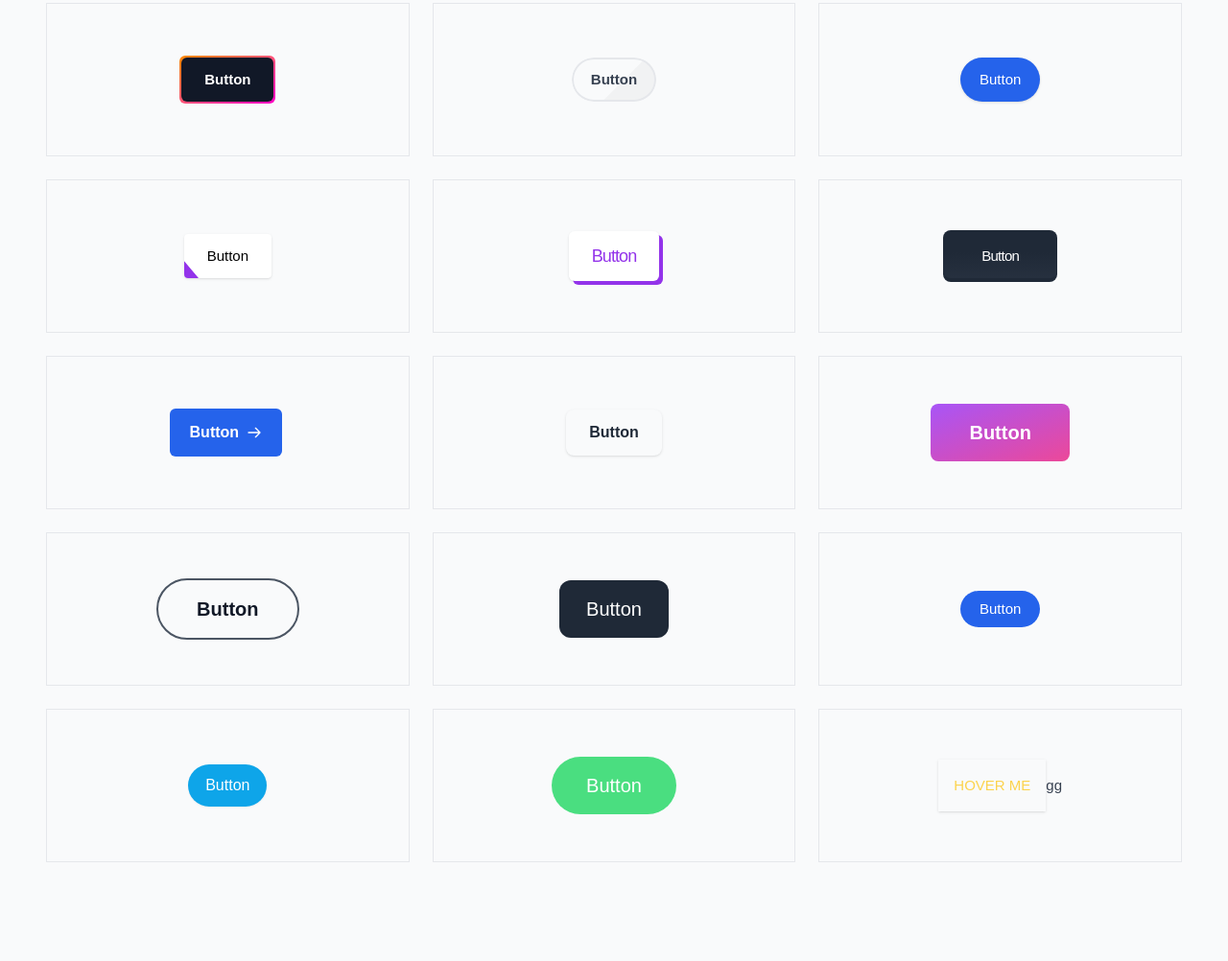
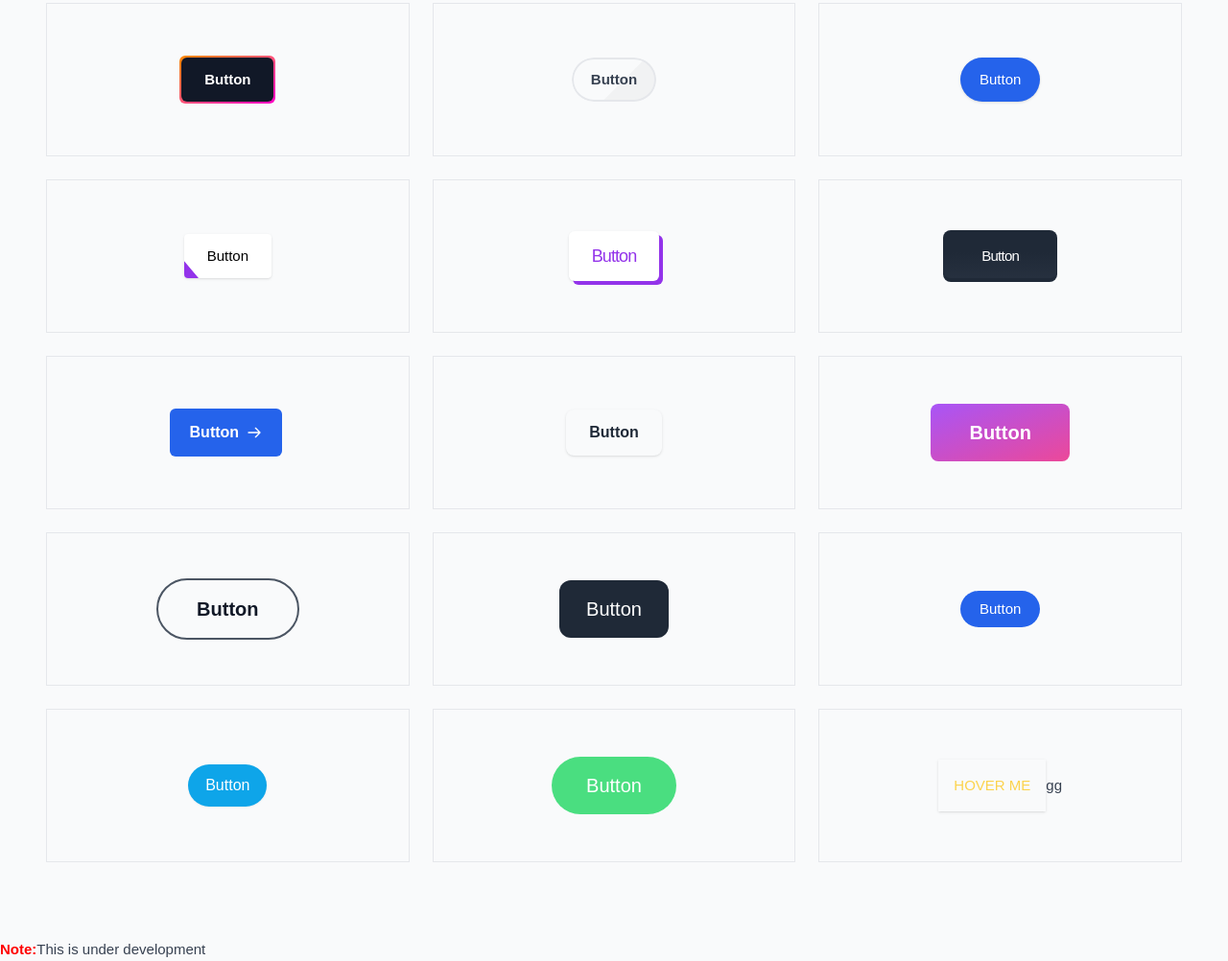
Before and after one commit to msuengineer/DitFrameWork, a plain HTML site: page index.html in a window 1280 px wide. Shown: the part 2119-3121 px from the top of the page at 96% size. Before the commit the page ends 3098 px from the top, so only its background shows below. Drawn offline with Linux system fonts and the light colour scheme; a web font is replaced by a local one.

Commit message:
Add files via upload

```diff
--- a/index.html
+++ b/index.html
@@ -419,3 +419,4 @@
         </div>
       </div><!-- Container End -->
     </section>
+    <p><b style="color: red;">Note:</b>This is under development</p>
```
